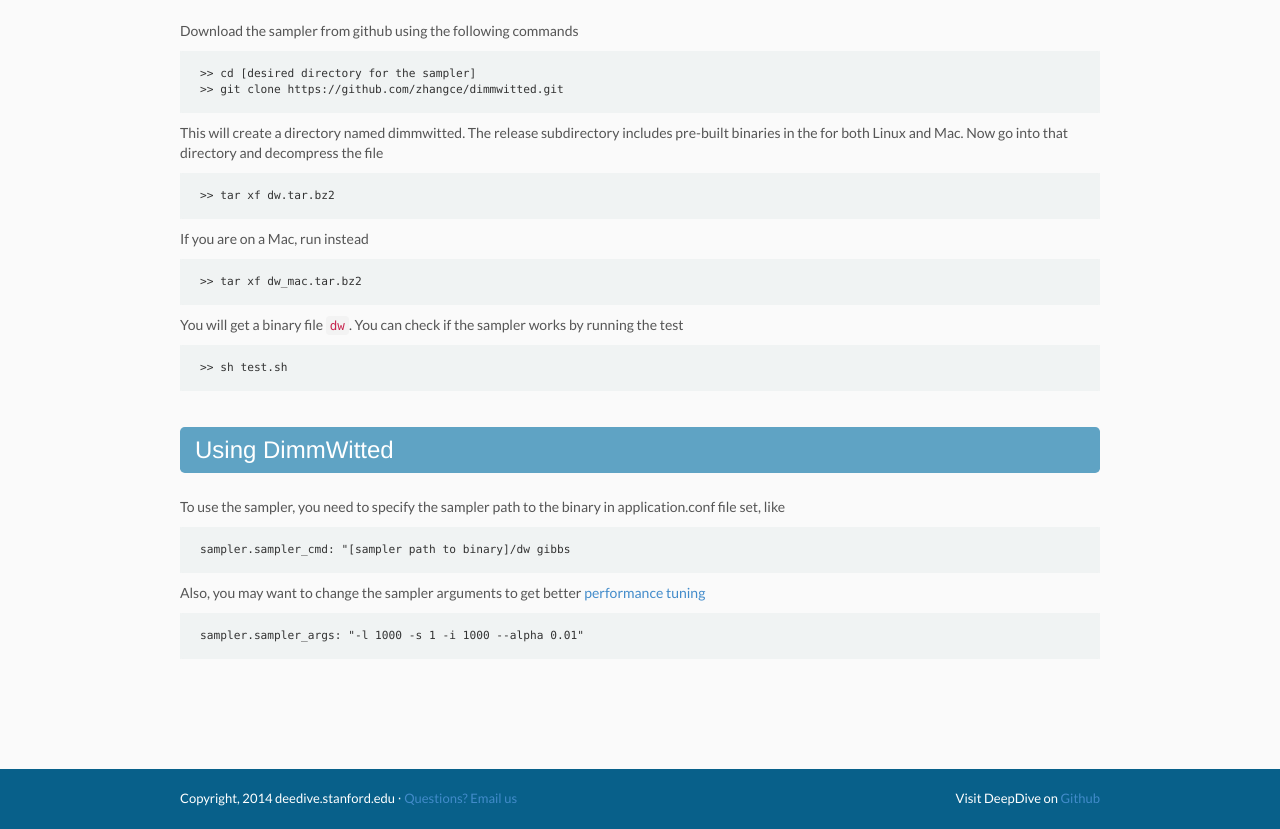
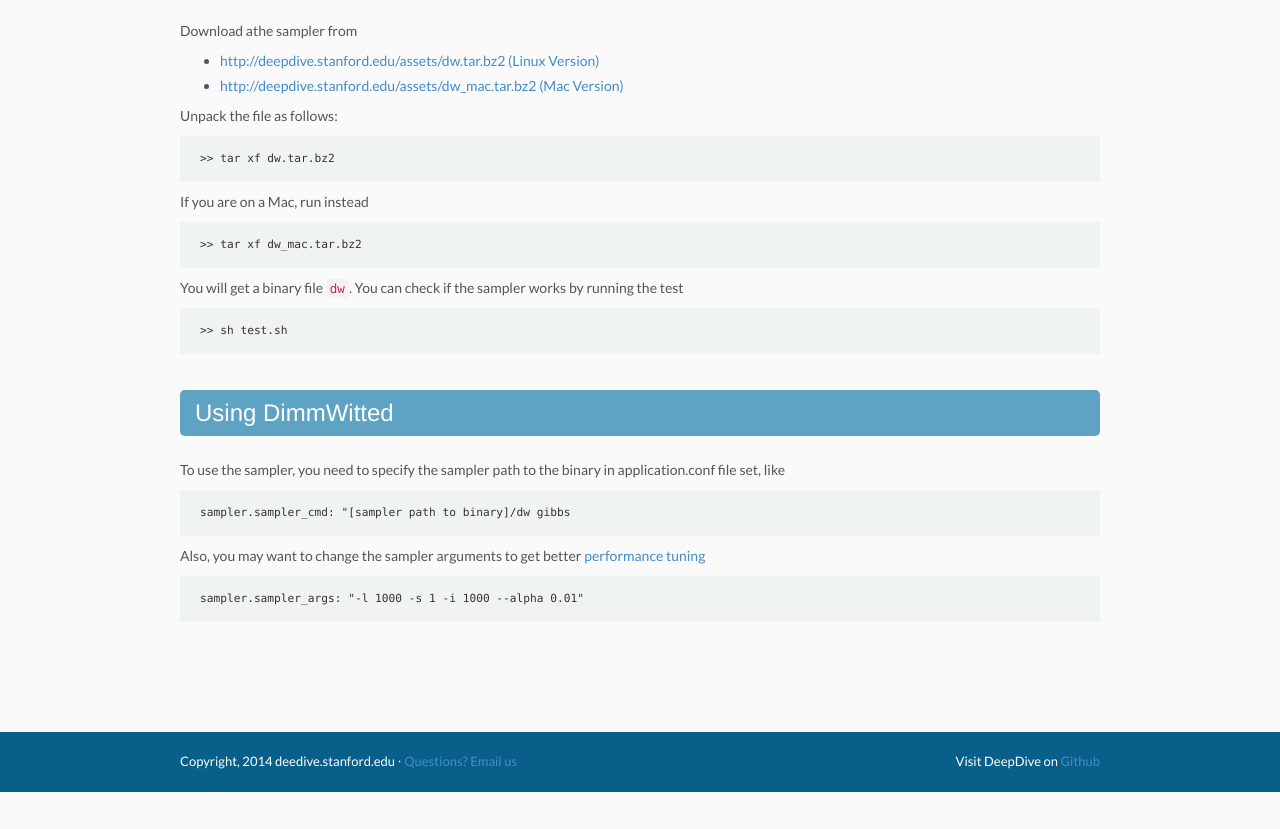
Before and after one commit to senaraiandi/deepdive, a Jekyll site: the page built from doc/sampler.md, in a window 1280 px wide. Shown: the part 320-1149 px from the top of the page. Built offline with Jekyll 4.4.1, drawn with Linux system fonts in a browser that asks for light colours; nearby versions of some CDN libraries; after the commit the page ends 1112 px from its top, so only the background shows below that.

Commit message:
Add sampler binary

```diff
--- a/doc/sampler.md
+++ b/doc/sampler.md
@@ -8,12 +8,12 @@
 
 ### Downloading DimmWitted
 
-Download the sampler from github using the following commands
+Download athe sampler from
 
-    >> cd [desired directory for the sampler]
-    >> git clone https://github.com/zhangce/dimmwitted.git
+  - [{{site.baseurl}}/assets/dw.tar.bz2 (Linux Version)]({{site.baseurl}}/assets/dw.tar.bz2)
+  - [{{site.baseurl}}/assets/dw_mac.tar.bz2 (Mac Version)]({{site.baseurl}}/assets/dw_mac.tar.bz2)
 
-This will create a directory named dimmwitted. The release subdirectory includes pre-built binaries in the for both Linux and Mac. Now go into that directory and decompress the file
+Unpack the file as follows:
 
 	>> tar xf dw.tar.bz2
 
```
Also changed, not shown: index.md (+1 -2 lines), 2 other files.
